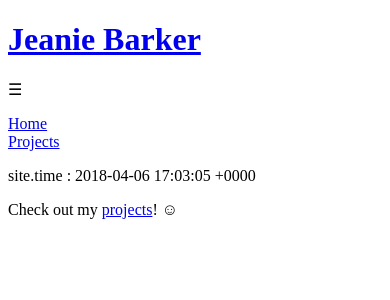
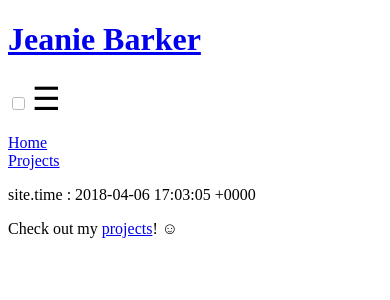
Before and after one commit to i10neorg/jeanie-portfolio, a Jekyll site: the page built from index.html, in a window 390 px wide. Shown: the top 300 px of the page. Built offline with Jekyll 4.4.1, drawn with Linux system fonts in a browser that asks for light colours.

Commit message:
start nav-main styling

```diff
--- a/_layouts/default.html
+++ b/_layouts/default.html
@@ -8,13 +8,15 @@
 @media (max-width: 72em) {
 
 input#nav-main {
-position: absolute;
-left: -999px;
+opacity: 0.5;
 }
-input + label:before {
+input + label {
+font-size: 200%;
+}
+input + label::before {
 content: "☰";
 }
-input:checked + label:before {
+input:checked + label::before {
 content: "🗙";
 }
 ul.nav-main {
@@ -24,6 +26,9 @@ ul.nav-main ul {
 padding-left: 1em;
 }
 ul.nav-main li {
+display: block;
+}
+ul.nav-main li a {
 display: block;
 }
 
```
